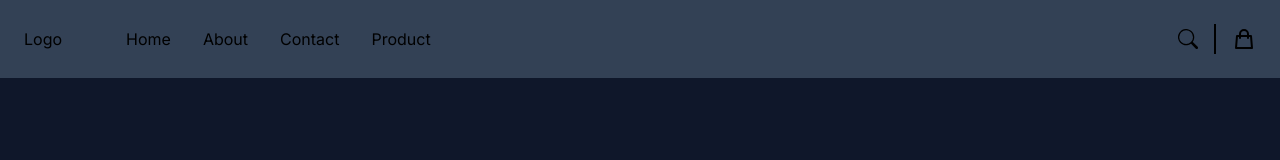
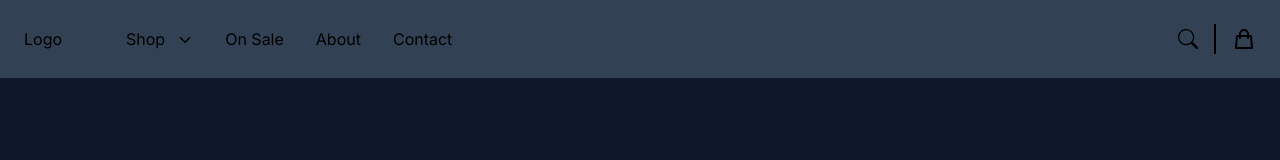
Before and after one commit to KrystianGH2/JS-Frameworks-CA, a Next.js app: page / in a window 1280 px wide. Shown: the top 160 px of the page. Built offline with nearby package versions, Linux system fonts and the light colour scheme.

Commit message:
NavBar feature

```diff
--- /dev/null
+++ b/app/(components)/Categories.jsx
@@ -0,0 +1,47 @@
+import React, { useState, useRef } from "react";
+import { IoIosArrowDown } from "react-icons/io";
+import Link from "next/link";
+
+const categories = ["Android", "iOS", "Samsung"];
+
+export default function Categories() {
+  const [toggle, setToggle] = useState(false);
+
+  const handleOnClick = () => {
+    setToggle((prev) => !prev);
+  };
+
+  const handleMouseLeave = () => {
+    setToggle(false);
+  };
+
+  // handleOnClose = () => {
+  //   setTimeout(() => {
+  //     setToggle(false);
+  //   }, 2000);
+  // };
+
+  return (
+    <div className="relative">
+      <button onMouseEnter={handleOnClick} className="pt-2">
+        <IoIosArrowDown />
+      </button>
+      {toggle && (
+        <ul
+          onMouseLeave={handleMouseLeave}
+          className="flex flex-col transition bg-slate-950 w-[150px] justify-start items-start  absolute  top-8 rounded-md gap-2"
+        >
+          {categories.map((category) => (
+            <Link
+              className="p-2 hover:bg-slate-500 w-full"
+              key={category}
+              href={`/${category}`}
+            >
+              <li>{category}</li>
+            </Link>
+          ))}
+        </ul>
+      )}
+    </div>
+  );
+}
--- a/app/(components)/Navbar.jsx
+++ b/app/(components)/Navbar.jsx
@@ -6,6 +6,7 @@ import { BsSearch } from "react-icons/bs";
 import { HiBars3BottomLeft } from "react-icons/hi2";
 import { HiOutlineShoppingBag } from "react-icons/hi";
 import { CgClose } from "react-icons/cg";
+import Categories from "./Categories";
 
 export default function Navbar() {
   const [toggle, setToggle] = useState(true);
@@ -30,9 +31,17 @@ export default function Navbar() {
           </div>
           <div className="sm:block hidden">
             <ul className="font-poppins list-none sm:flex hidden justify-end items-center flex-1 gap-8">
-              {navigationLinks.map((link) => (
-                <li key={link.id} className="cursor-pointer">
-                  <Link href={link.href}>{link.name}</Link>
+              {navigationLinks.map((link, index) => (
+                <li key={link.id} className="cursor-pointer ">
+                  {index === 0 && navigationLinks[0].name === "Shop" ? (
+                    <div className={`${styles.flexCenter} gap-3`}>
+                      <Link href={link.href}>{link.name}</Link>
+
+                      <Categories />
+                    </div>
+                  ) : (
+                    <Link href={link.href}>{link.name}</Link>
+                  )}
                 </li>
               ))}
             </ul>
@@ -52,7 +61,15 @@ export default function Navbar() {
                   index === navigationLinks.length - 1 ? "mr-0" : "mb-10"
                 } text-white`}
               >
-                <Link href={link.href}>{link.name}</Link>
+                {index === 0 && navigationLinks[0].name === "Shop" ? (
+                  <div className={`${styles.flexCenter} gap-3`}>
+                    <Link href={link.href}>{link.name}</Link>
+
+                    <Categories />
+                  </div>
+                ) : (
+                  <Link href={link.href}>{link.name}</Link>
+                )}
               </li>
             ))}
           </ul>
--- a/app/constants.js
+++ b/app/constants.js
@@ -1,8 +1,14 @@
 export const navigationLinks = [
     {
-        id: "home",
-        name: "Home",
-        href: "/",
+        id: "product",
+        name: "Shop",
+        href: "/Product",
+        category: ["tags"]
+    },
+    {
+        id: "onSale",
+        name: "On Sale",
+        href: "#onSale",
     },
     {
         id: "about",
@@ -13,11 +19,6 @@ export const navigationLinks = [
         id: "contact",
         name: "Contact",
         href: "/Contact",
-    },
-    {
-        id: "product",
-        name: "Product",
-        href: "/Product",
     }
 ]
 
```
